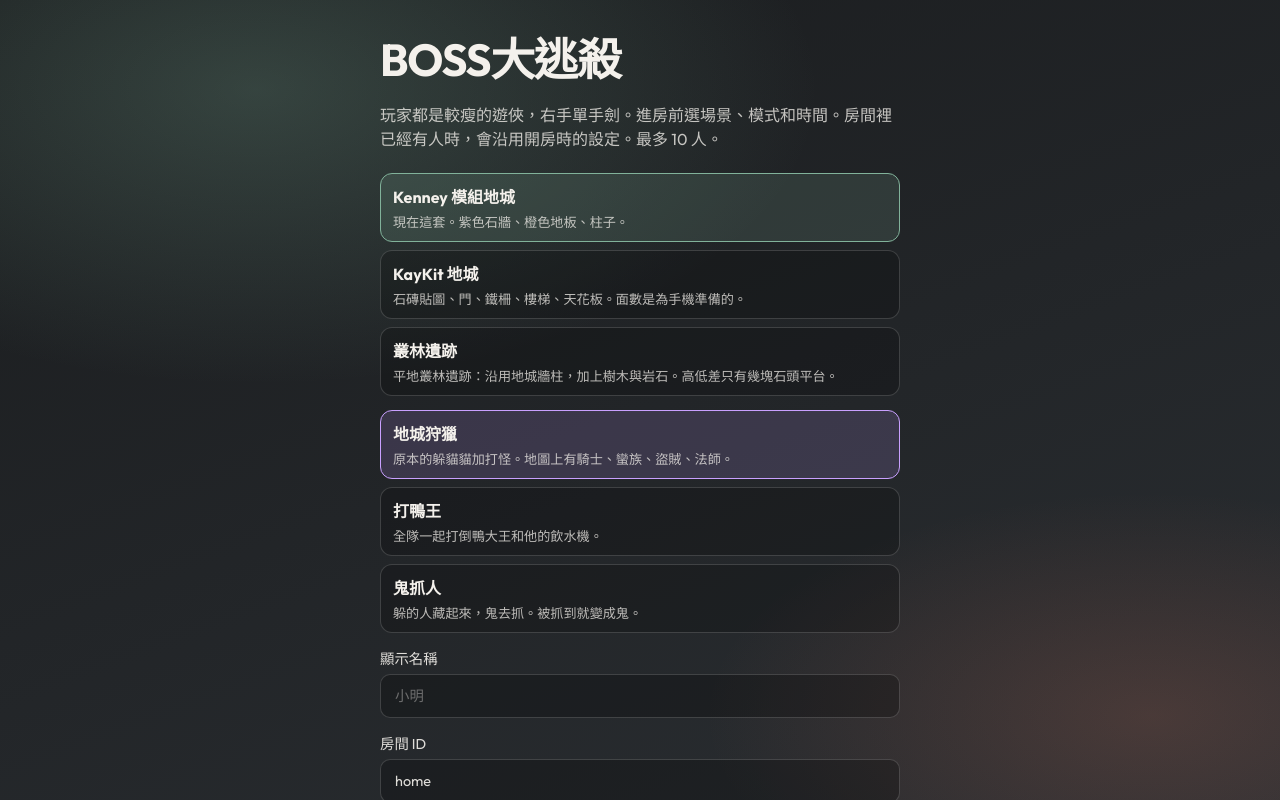
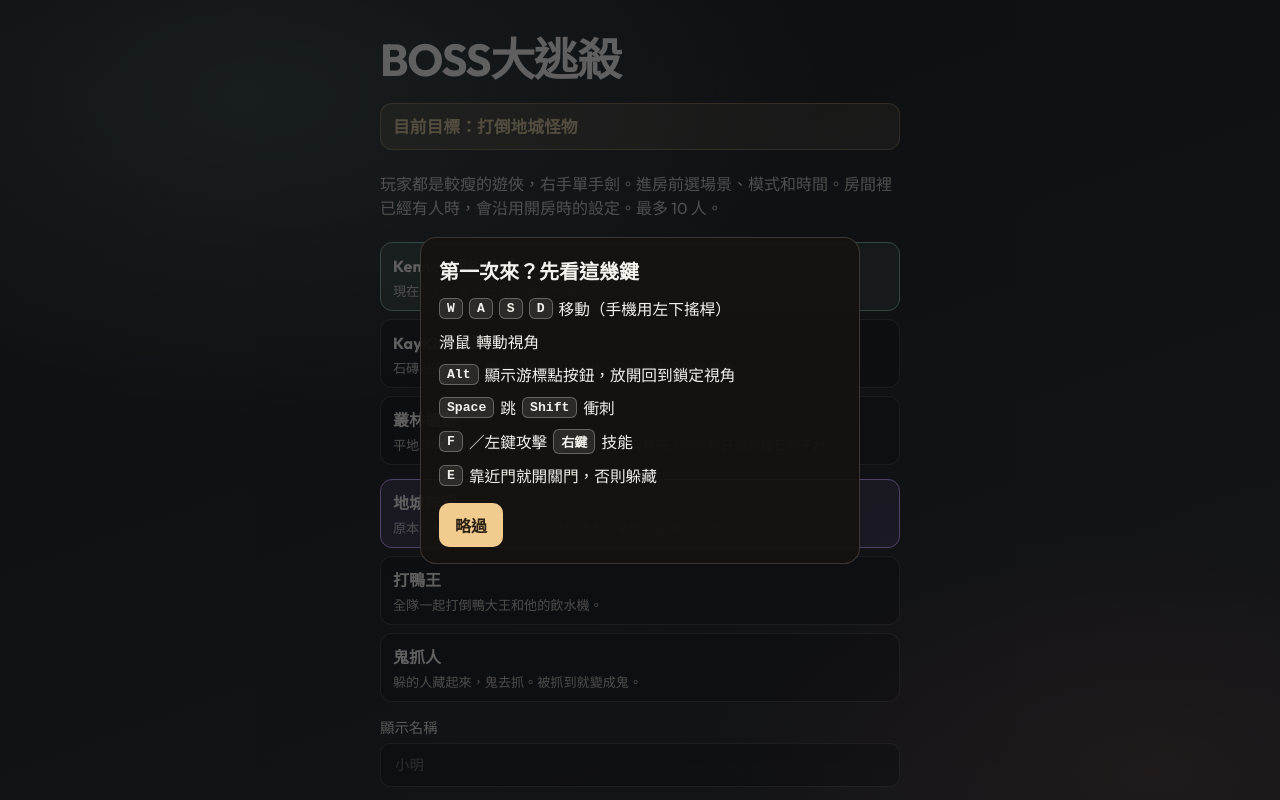
Before and after one commit to sygo770901/room-base, a React (Vite) app: page / in a window 1280 px wide. Built offline with nearby package versions, Linux system fonts and the light colour scheme; no server answers.

Commit message:
全面優化遊戲內的 UI/UX
Co-authored-by: Cursor <cursoragent@cursor.com>

```diff
--- a/src/App.tsx
+++ b/src/App.tsx
@@ -2,6 +2,7 @@ import { useEffect } from 'react'
 import { Lobby } from './ui/Lobby'
 import { Hud } from './ui/Hud'
 import { ReconnectBanner } from './ui/ReconnectBanner'
+import { Tutorial } from './ui/Tutorial'
 import { RoomScene } from './scene/RoomScene'
 import { resumeSessionIfNeeded } from './net/socket'
 import { unlockSfx } from './audio/sfx'
@@ -17,13 +18,21 @@ export default function App() {
     return () => window.removeEventListener('pointerdown', unlock)
   }, [])
 
-  if (phase === 'lobby') return <Lobby />
+  if (phase === 'lobby') {
+    return (
+      <>
+        <Lobby />
+        <Tutorial />
+      </>
+    )
+  }
 
   return (
     <div style={{ width: '100%', height: '100%', position: 'relative' }}>
       <RoomScene />
       <Hud />
       <ReconnectBanner />
+      <Tutorial />
     </div>
   )
 }
--- a/src/index.css
+++ b/src/index.css
@@ -71,13 +71,14 @@ input {
 
 .boss-objective {
   position: absolute;
-  top: 86px;
+  top: 136px;
   left: 16px;
-  background: rgba(20, 22, 24, 0.78);
-  border: 1px solid rgba(201, 160, 255, 0.35);
+  background: rgba(20, 22, 24, 0.86);
+  border: 1px solid rgba(201, 160, 255, 0.45);
   border-radius: 12px;
   padding: 10px 14px;
-  font-size: 0.85rem;
+  font-size: 1rem;
+  font-weight: 600;
   line-height: 1.45;
 }
 
@@ -413,12 +414,12 @@ input {
 }
 
 .pill {
-  background: rgba(20, 22, 24, 0.72);
+  background: rgba(20, 22, 24, 0.86);
   backdrop-filter: blur(10px);
-  border: 1px solid rgba(255, 255, 255, 0.1);
+  border: 1px solid rgba(255, 255, 255, 0.18);
   border-radius: 12px;
   padding: 10px 14px;
-  font-size: 0.9rem;
+  font-size: 1rem;
 }
 
 .player-list {
@@ -468,8 +469,8 @@ input {
 
 .hp-bar {
   margin-top: 8px;
-  height: 8px;
-  width: 168px;
+  height: 12px;
+  width: 200px;
   border-radius: 99px;
   background: #3a2222;
   overflow: hidden;
@@ -618,6 +619,41 @@ input {
   opacity: 0.85;
   line-height: 1.1;
   margin-top: 2px;
+}
+
+.attack-btn,
+.hide-btn,
+.check-btn,
+.dash-btn,
+.skill-btn,
+.jump-btn,
+.door-btn,
+.rescue-btn,
+.hud-btn,
+.restart-btn,
+.phrase-btn,
+.note-panel button,
+.lobby button,
+.tutorial-skip {
+  transition: transform 0.08s ease, filter 0.08s ease;
+}
+
+.attack-btn:active,
+.hide-btn:active,
+.check-btn:active,
+.dash-btn:active,
+.skill-btn:active,
+.jump-btn:active,
+.door-btn:active,
+.rescue-btn:active,
+.hud-btn:active,
+.restart-btn:active,
+.phrase-btn:active,
+.note-panel button:active,
+.lobby button:active,
+.tutorial-skip:active {
+  transform: scale(0.92);
+  filter: brightness(1.18);
 }
 
 .attack-btn {
@@ -968,6 +1004,19 @@ input {
     max-width: 46vw;
     padding: 6px 8px;
   }
+
+  .objective-banner {
+    top: 72px;
+    left: 12px;
+    font-size: 0.92rem;
+    max-width: 58vw;
+  }
+
+  .boss-objective {
+    top: 118px;
+    left: 12px;
+    font-size: 0.92rem;
+  }
 }
 
 .toast {
@@ -1029,6 +1078,97 @@ input {
   background: #81b29a;
 }
 
+.lobby-goal {
+  margin: 0;
+  padding: 10px 12px;
+  border-radius: 12px;
+  background: rgba(242, 204, 143, 0.16);
+  border: 1px solid rgba(242, 204, 143, 0.45);
+  font-size: 1.05rem;
+  font-weight: 700;
+  color: #ffe7b3;
+}
+
+.objective-banner {
+  position: absolute;
+  left: 16px;
+  top: 86px;
+  z-index: 18;
+  max-width: min(420px, calc(100% - 32px));
+  padding: 8px 14px;
+  border-radius: 999px;
+  background: rgba(16, 14, 12, 0.88);
+  border: 1px solid rgba(255, 230, 170, 0.45);
+  color: #ffe7b3;
+  font-size: 1.05rem;
+  font-weight: 800;
+  letter-spacing: 0.02em;
+}
+
+.tutorial {
+  position: fixed;
+  inset: 0;
+  z-index: 80;
+  display: grid;
+  place-items: center;
+  padding: 20px;
+  background: rgba(8, 8, 10, 0.62);
+}
+
+.tutorial-card {
+  width: min(440px, 100%);
+  background: rgba(22, 18, 16, 0.96);
+  border: 1px solid rgba(255, 255, 255, 0.16);
+  border-radius: 16px;
+  padding: 18px 18px 16px;
+}
+
+.tutorial-card h2 {
+  margin: 0 0 12px;
+  font-size: 1.25rem;
+}
+
+.tutorial-card ul {
+  margin: 0 0 16px;
+  padding: 0;
+  list-style: none;
+  display: flex;
+  flex-direction: column;
+  gap: 10px;
+}
+
+.tutorial-card li {
+  display: flex;
+  flex-wrap: wrap;
+  gap: 6px;
+  align-items: center;
+  font-size: 0.98rem;
+}
+
+kbd,
+.help-keys kbd {
+  display: inline-flex;
+  align-items: center;
+  justify-content: center;
+  min-width: 1.6em;
+  padding: 2px 7px;
+  border-radius: 6px;
+  border: 1px solid rgba(255, 255, 255, 0.28);
+  background: rgba(255, 255, 255, 0.1);
+  font-size: 0.82rem;
+  font-weight: 700;
+}
+
+.tutorial-skip {
+  border: 0;
+  border-radius: 10px;
+  padding: 10px 16px;
+  background: #f2cc8f;
+  color: #2b2112;
+  font-weight: 800;
+  cursor: pointer;
+}
+
 .reconnect-banner {
   position: absolute;
   z-index: 30;
--- a/src/ui/Hud.tsx
+++ b/src/ui/Hud.tsx
@@ -270,6 +270,22 @@ export function Hud() {
       </div>
 
       {toast && <div className="toast">{toast}</div>}
+
+      <div className="objective-banner" aria-live="polite">
+        {mode === 'boss'
+          ? started
+            ? '目標：打倒鴨王'
+            : '目標：等房主開始，打倒鴨王'
+          : mode === 'tag'
+            ? started
+              ? hideLeft > 0
+                ? `目標：躲 ${Math.max(1, Math.ceil(hideLeft / 1000))} 秒`
+                : self?.team === 'ghost'
+                  ? '目標：抓到所有人'
+                  : '目標：別被抓到'
+              : '目標：等房主開始，躲 30 秒'
+            : '目標：打倒地城怪物'}
+      </div>
 
       {(mode === 'boss' || mode === 'tag') && !started && !matchOver && (
         <div className="modal match-over">
--- a/src/ui/Lobby.tsx
+++ b/src/ui/Lobby.tsx
@@ -60,6 +60,10 @@ export function Lobby() {
     <div className="lobby">
       <form className="lobby-card" onSubmit={onSubmit}>
         <h1>BOSS大逃殺</h1>
+        <p className="lobby-goal">
+          目前目標：
+          {mode === 'boss' ? '打倒鴨王' : mode === 'tag' ? '躲 30 秒，別被抓到' : '打倒地城怪物'}
+        </p>
         <p>
           玩家都是較瘦的遊俠，右手單手劍。進房前選場景、模式和時間。房間裡已經有人時，會沿用開房時的設定。最多 10 人。
         </p>
--- /dev/null
+++ b/src/ui/Tutorial.tsx
@@ -0,0 +1,68 @@
+import { useState } from 'react'
+
+const TUTORIAL_KEY = 'rb-tutorial-done'
+
+export function Tutorial() {
+  const [open, setOpen] = useState(() => {
+    try {
+      return localStorage.getItem(TUTORIAL_KEY) !== '1'
+    } catch {
+      return true
+    }
+  })
+
+  if (!open) return null
+
+  function dismiss() {
+    try {
+      localStorage.setItem(TUTORIAL_KEY, '1')
+    } catch {
+      /* ignore quota */
+    }
+    setOpen(false)
+  }
+
+  return (
+    <div className="tutorial" role="dialog" aria-label="操作教學">
+      <div className="tutorial-card">
+        <h2>第一次來？先看這幾鍵</h2>
+        <ul>
+          <li>
+            <kbd>W</kbd>
+            <kbd>A</kbd>
+            <kbd>S</kbd>
+            <kbd>D</kbd>
+            <span>移動（手機用左下搖桿）</span>
+          </li>
+          <li>
+            <span>滑鼠</span>
+            <span>轉動視角</span>
+          </li>
+          <li>
+            <kbd>Alt</kbd>
+            <span>顯示游標點按鈕，放開回到鎖定視角</span>
+          </li>
+          <li>
+            <kbd>Space</kbd>
+            <span>跳</span>
+            <kbd>Shift</kbd>
+            <span>衝刺</span>
+          </li>
+          <li>
+            <kbd>F</kbd>
+            <span>／左鍵攻擊</span>
+            <kbd>右鍵</kbd>
+            <span>技能</span>
+          </li>
+          <li>
+            <kbd>E</kbd>
+            <span>靠近門就開關門，否則躲藏</span>
+          </li>
+        </ul>
+        <button type="button" className="tutorial-skip" onClick={dismiss}>
+          略過
+        </button>
+      </div>
+    </div>
+  )
+}
```
